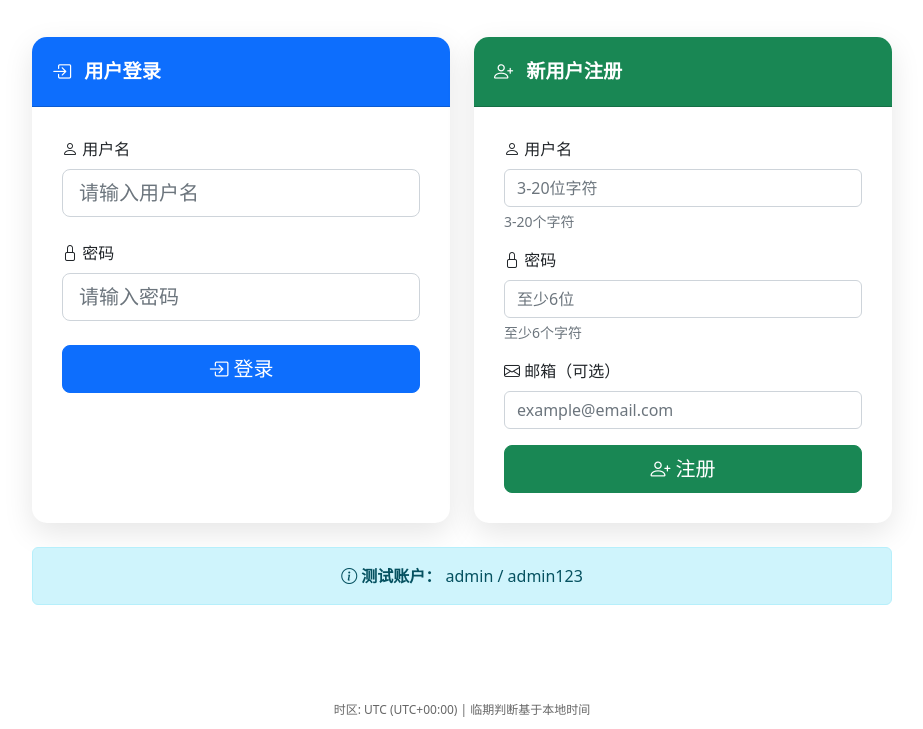
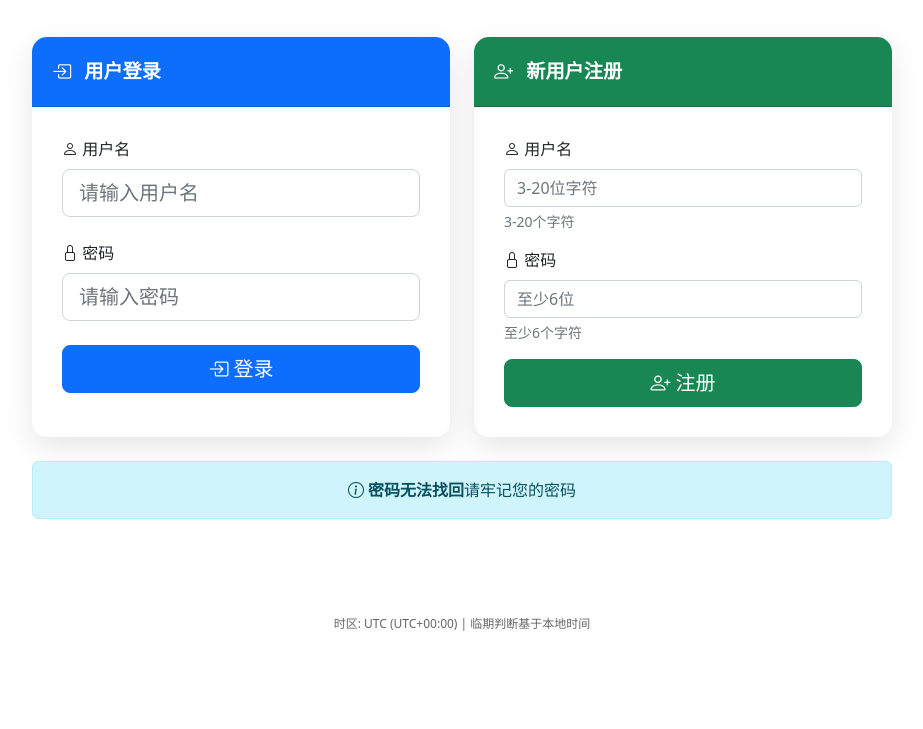
Before and after one commit to HFQ252/jmfz, a website: page index.html in a window 1280 px wide. Shown: the part 157-886 px from the top of the page, without its empty margins (178-1101 px from the left). After the commit the page ends 800 px from the top, so only its background shows below. Drawn offline with nearby package versions, Linux system fonts and the light colour scheme; no server answers.

Commit message:
Update index.html

```diff
--- a/index.html
+++ b/index.html
@@ -241,13 +241,13 @@
                                    placeholder="至少6位">
                             <div class="form-text">至少6个字符</div>
                         </div>
-                        <div class="mb-3">
+                        <!-- <div class="mb-3">
                             <label for="registerEmail" class="form-label">
                                 <i class="bi bi-envelope"></i> 邮箱（可选）
                             </label>
                             <input type="email" class="form-control" id="registerEmail"
                                    placeholder="example@email.com">
-                        </div>
+                        </div> -->
                         <div class="d-grid gap-2">
                             <button class="btn btn-success btn-lg" id="registerBtn">
                                 <i class="bi bi-person-plus"></i> 注册
@@ -260,7 +260,7 @@
 
         <div class="alert alert-info mt-4 text-center">
             <i class="bi bi-info-circle"></i>
-            <strong>测试账户：</strong> admin / admin123
+            <strong>密码无法找回</strong>请牢记您的密码
         </div>
     </div>
 
```
